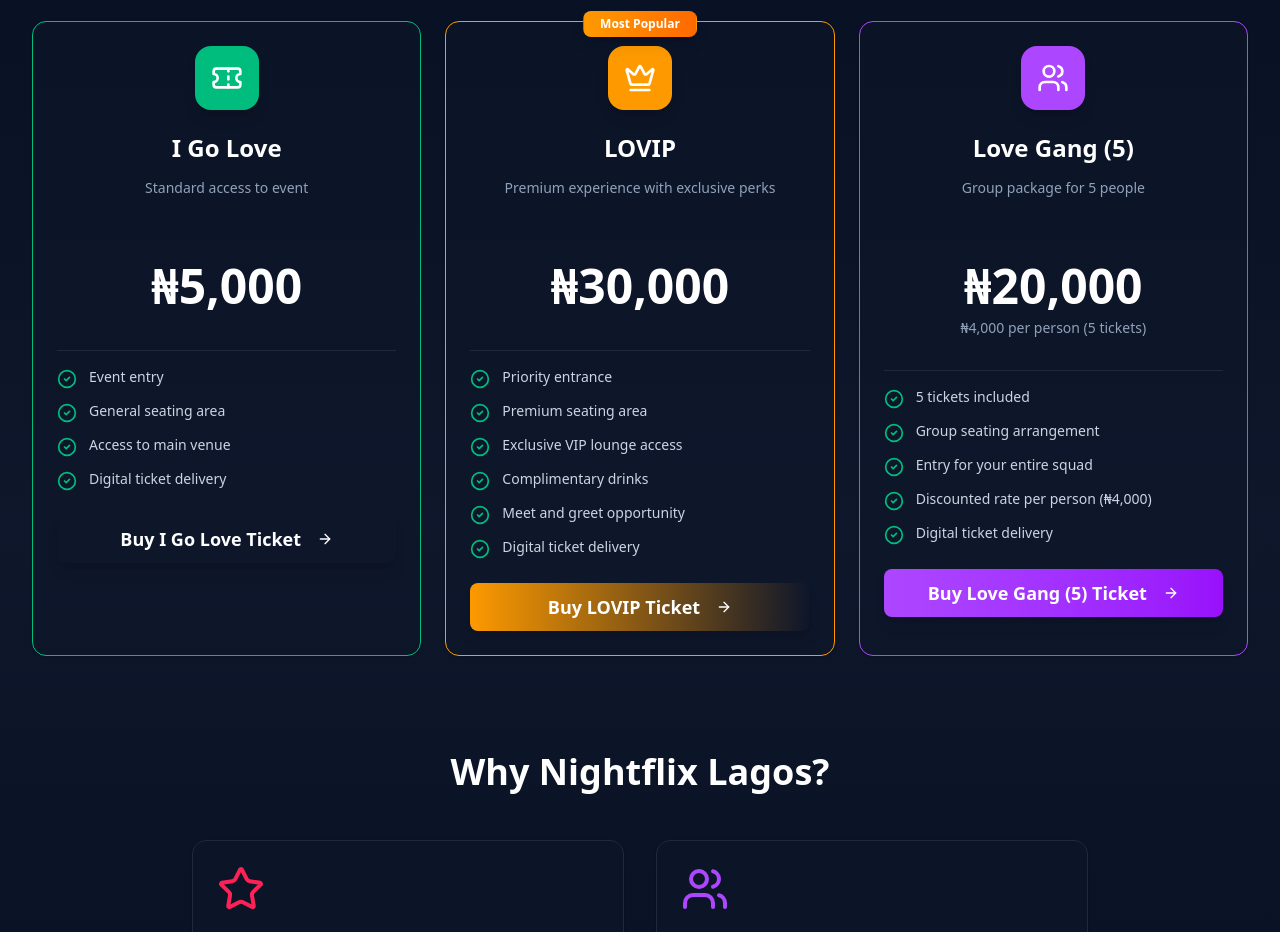
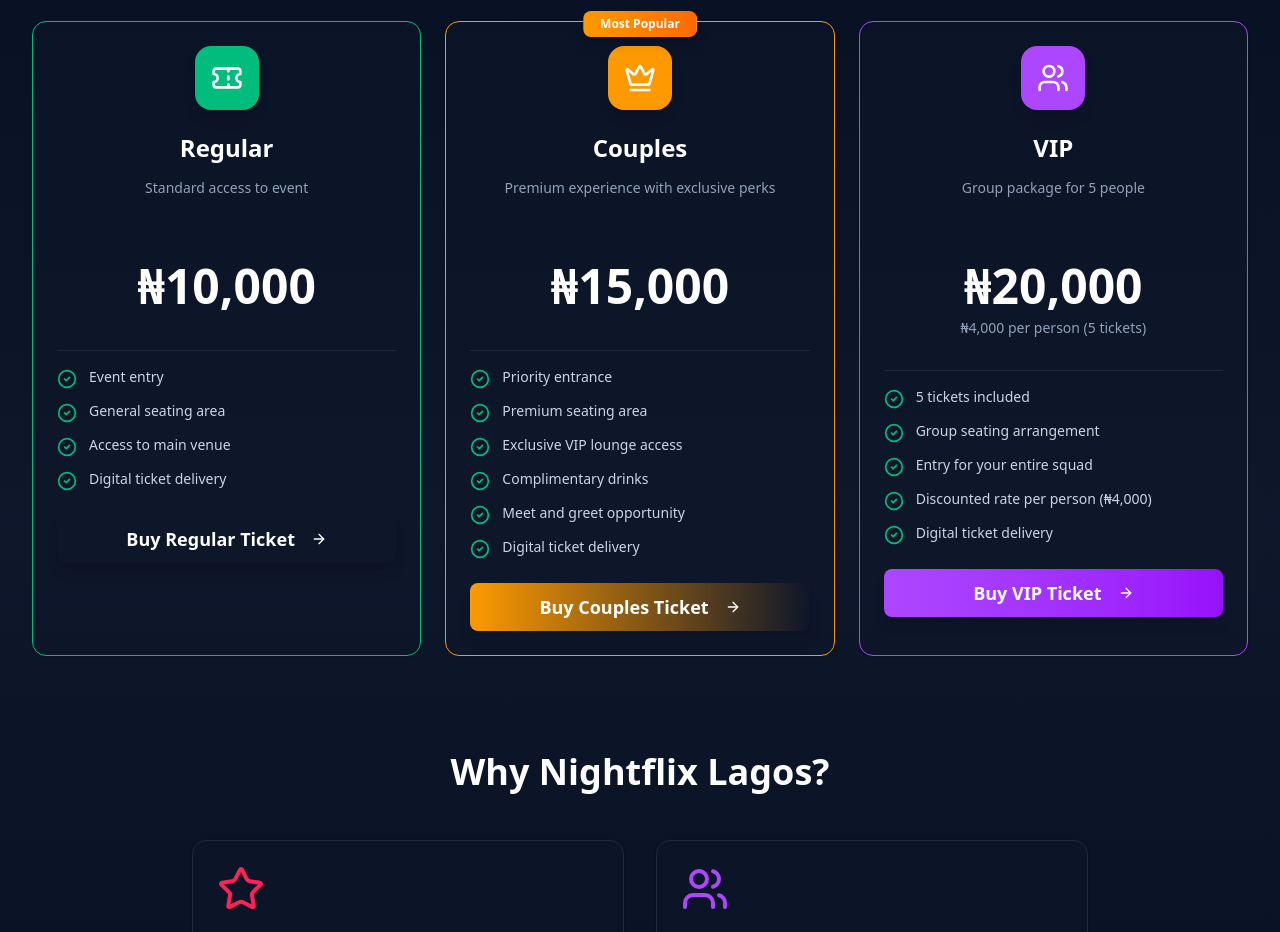
Before and after one commit to DannyYo696/events, a Next.js app: page /akure in a window 1280 px wide. Shown: the part 1020-1952 px from the top of the page. Built offline with nearby package versions, Linux system fonts and the light colour scheme.

Commit message:
Update page.tsx

```diff
--- a/src/app/akure/page.tsx
+++ b/src/app/akure/page.tsx
@@ -11,9 +11,9 @@ import { toast } from '@/hooks/use-toast'
 
 const TICKET_TIERS = [
   {
-    id: 'regular',
-    name: 'I Go Love',
-    price: 5000,
+    id: 'REGULARLY',
+    name: 'Regular',
+    price: 10000,
     description: 'Standard access to event',
     features: [
       'Event entry',
@@ -27,8 +27,8 @@ const TICKET_TIERS = [
   },
   {
     id: 'vip',
-    name: 'LOVIP',
-    price: 30000,
+    name: 'Couples',
+    price: 15000,
     description: 'Premium experience with exclusive perks',
     features: [
       'Priority entrance',
@@ -45,7 +45,7 @@ const TICKET_TIERS = [
   },
   {
     id: 'gang_of_5',
-    name: 'Love Gang (5)',
+    name: 'VIP',
     price: 20000,
     description: 'Group package for 5 people',
     features: [
```
